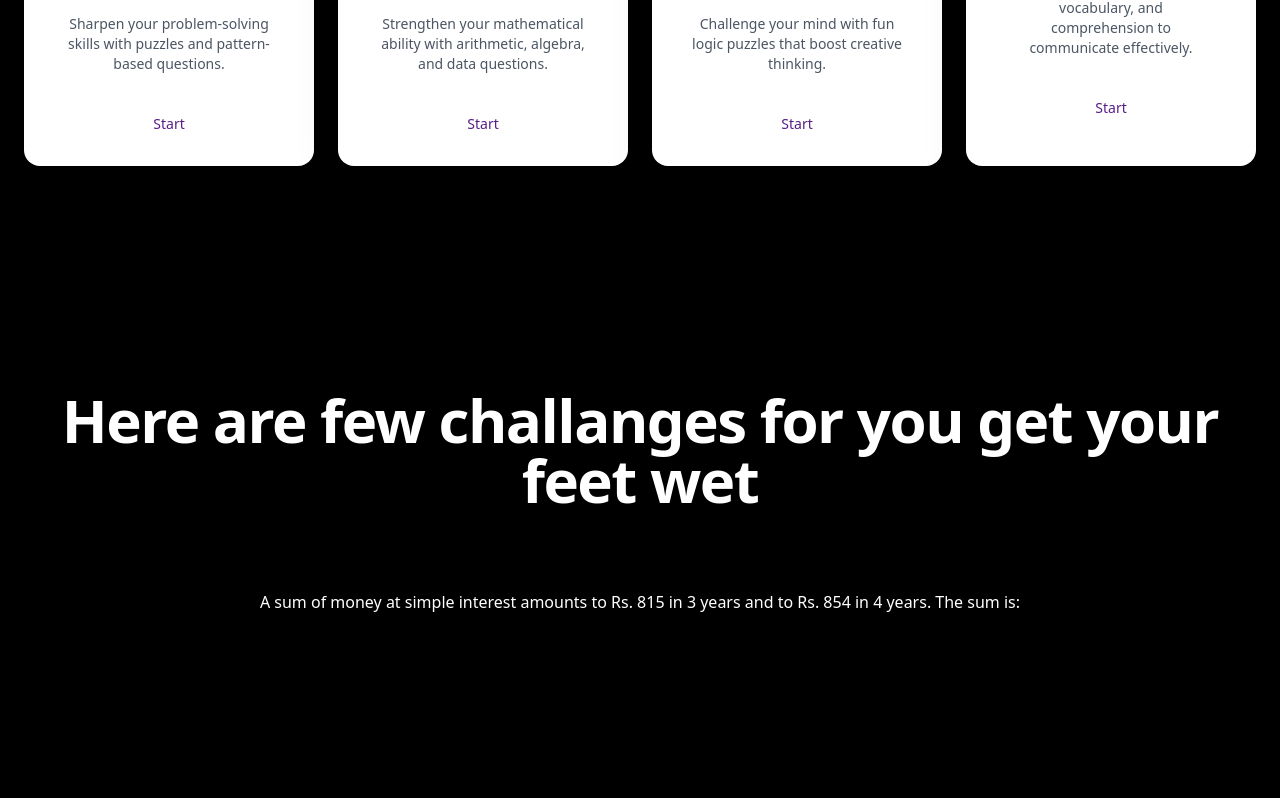
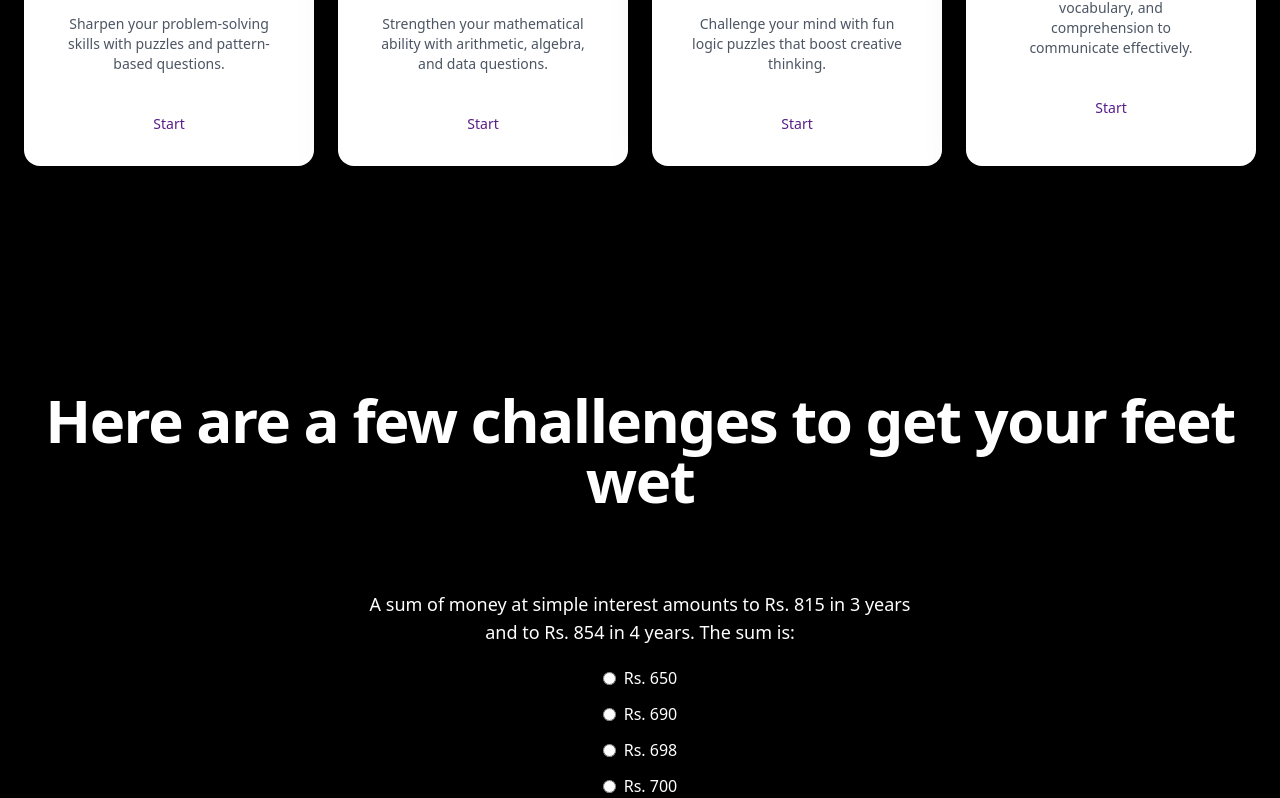
Before and after one commit to Ayush201738982361/zapt, a React (Vite) app in the folder client/: page / in a window 1280 px wide. Shown: the part 1534-2332 px from the top of the page. Before the commit the page ends 2168 px from the top, so only its background shows below. Built offline with nearby package versions, Linux system fonts and the light colour scheme.

Commit message:
Completed sample question section

```diff
--- a/client/src/Components/SampleQuestion.jsx
+++ b/client/src/Components/SampleQuestion.jsx
@@ -1,16 +1,59 @@
 function SampleQuestion() {
   return (
     <>
-      <section className="flex flex-col items-center justify-center bg-black text-center mt-40 mb-20">
+      <section className="flex flex-col items-center justify-center bg-black text-center mt-40 mb-20 px-4">
         <h1 className="text-4xl sm:text-6xl font-extrabold text-white tracking-tight">
-          Here are few challanges for you get your feet wet
+          Here are a few challenges to get your feet wet
         </h1>
       </section>
-      <div>
-        <p className="flex flex-col items-center justify-center mb-5">
+
+      <div className="flex flex-col items-center justify-center">
+        <p className="mb-5 text-center text-lg max-w-xl">
           A sum of money at simple interest amounts to Rs. 815 in 3 years and to
           Rs. 854 in 4 years. The sum is:
         </p>
+
+        <div className="flex flex-col gap-3">
+          <label className="flex items-center gap-2">
+            <input
+              type="radio"
+              id="opt1"
+              name="radio-2"
+              className="radio radio-sm"
+            />
+            Rs. 650
+          </label>
+
+          <label className="flex items-center gap-2">
+            <input
+              type="radio"
+              id="opt2"
+              name="radio-2"
+              className="radio radio-sm"
+            />
+            Rs. 690
+          </label>
+
+          <label className="flex items-center gap-2">
+            <input
+              type="radio"
+              id="opt3"
+              name="radio-2"
+              className="radio radio-sm"
+            />
+            Rs. 698
+          </label>
+
+          <label className="flex items-center gap-2">
+            <input
+              type="radio"
+              id="opt4"
+              name="radio-2"
+              className="radio radio-sm"
+            />
+            Rs. 700
+          </label>
+        </div>
       </div>
     </>
   );
```
